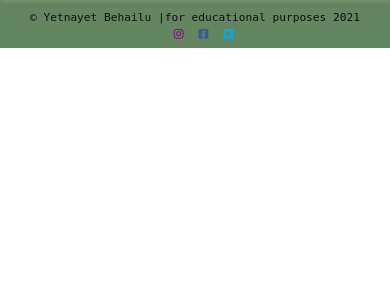
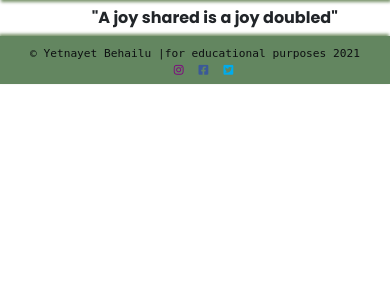
Before and after one commit to yetnetbehailu/Skincare-confessions, a Flask app: page / in a window 390 px wide. Shown: the part 58-358 px from the top of the page. Run offline with Flask 2, Linux system fonts and the light colour scheme; some libraries are stand-ins or nearby versions.

Commit message:
Add home page slogan animation,set media query to adjust the display

```diff
--- a/skincare_confessions/static/css/style.css
+++ b/skincare_confessions/static/css/style.css
@@ -853,6 +853,27 @@ input[type='checkbox'].favorite{
     width: 25%;
 }
 
+/* ---------------------------------------------------
+   HOME PAGE
+----------------------------------------------------- */
+.slogan {
+    animation: moving-slogan 12s infinite linear;
+    white-space: nowrap;
+    overflow: hidden;
+    font-family: 'Poppins';
+    padding-top: 6px;
+    padding-bottom: 6px;
+}
+
+@keyframes moving-slogan {
+    from {
+        text-indent: -70%;
+    }
+
+    to {
+        text-indent: 100%;
+    }
+}
 
 /* ---------------------------------------------------
     MEDIAQUERIES
@@ -902,6 +923,16 @@ input[type='checkbox'].favorite{
 
     .email-field {
         width: 46%;
+    }
+
+    @keyframes moving-slogan {
+        from {
+            text-indent: -30%;
+        }
+
+        to {
+            text-indent: 100%;
+        }
     }
 }
 
--- a/skincare_confessions/templates/home.html
+++ b/skincare_confessions/templates/home.html
@@ -1,3 +1,7 @@
 {% extends 'base.html' %}
 {% block content %}
+<div class="slogan">
+    "A joy shared is a joy doubled"
+</div>
+
 {% endblock %}
```
